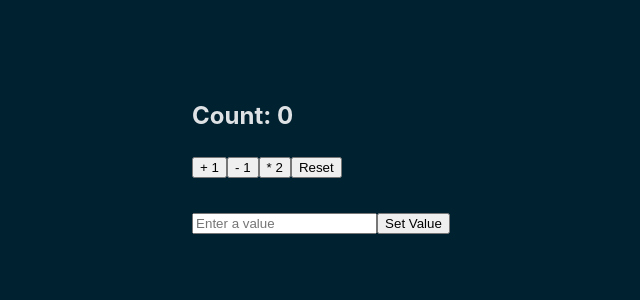
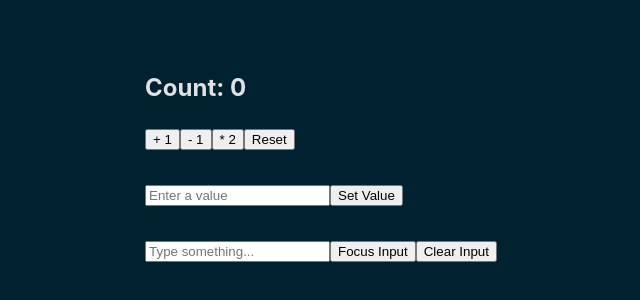
Before and after one commit to ethicalhub/react-etc, a React (Vite) app: page / in a window 1280 px wide. Shown: the part 234-534 px from the top of the page, without its empty margins (319-959 px from the left). Built offline with nearby package versions, Linux system fonts and the light colour scheme.

Commit message:
feat(setup): useImperativeHandle hook added

```diff
--- a/src/App.tsx
+++ b/src/App.tsx
@@ -1,3 +1,4 @@
+import ImperativeHandleRef from "./react-hooks/useImperativeHandle"
 import ReducerHook from "./react-hooks/useReducer"
 import RefHook from "./react-hooks/useRef"
 const App = () => {
@@ -9,6 +10,9 @@ const App = () => {
       <div style={{margin: "2rem"}}>
       <RefHook />
       </div>
+      <div style={{margin: "2rem"}}>
+      <ImperativeHandleRef />
+      </div>
     </section>
   )
 }
--- /dev/null
+++ b/src/react-hooks/useImperativeHandle/index.tsx
@@ -0,0 +1,37 @@
+import  { useRef, useImperativeHandle, forwardRef } from "react";
+
+const ImperativeHandleRef = () => {
+  const inputRef = useRef<CustomInputHandle>(null); // Use correct type for ref
+
+  return (
+    <div>
+      <CustomInput ref={inputRef} />
+      <button onClick={() => inputRef.current?.focusInput()}>Focus Input</button>
+      <button onClick={() => inputRef.current?.clearInput()}>Clear Input</button>
+    </div>
+  );
+}
+
+export default ImperativeHandleRef;
+
+type CustomInputHandle = {
+  focusInput: () => void;
+  clearInput: () => void;
+};
+
+const CustomInput = forwardRef<CustomInputHandle, {}>((props, ref) => {
+  const inputRef = useRef<HTMLInputElement>(null);
+
+  useImperativeHandle(ref, () => ({
+    focusInput: () => {
+      inputRef.current?.focus();
+    },
+    clearInput: () => {
+      if (inputRef.current) {
+        inputRef.current.value = "";
+      }
+    }
+  }));
+
+  return <input ref={inputRef} type="text" placeholder="Type something..." />;
+});
```
Also changed, not shown: src/react-hooks/useImperativeHandle/readme.md (added).
